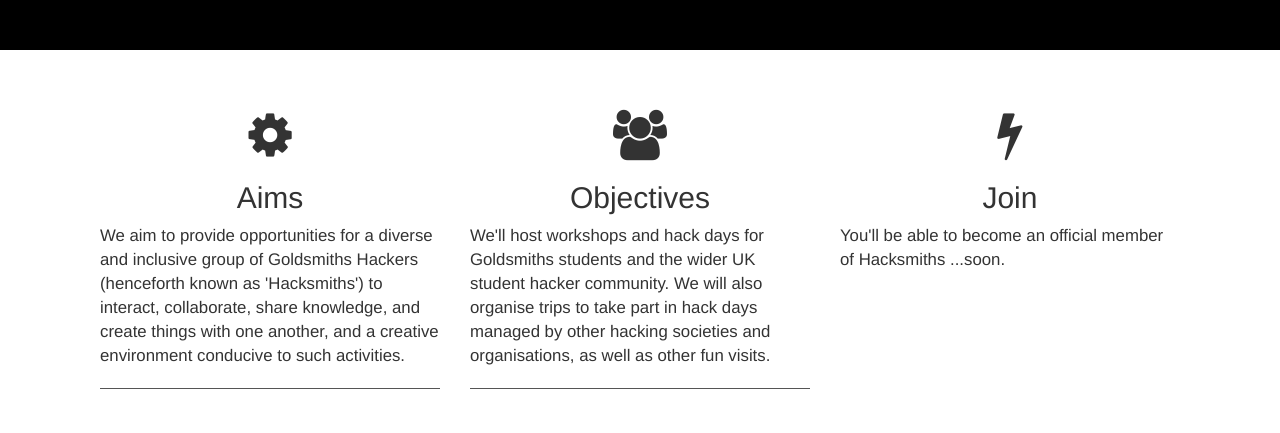
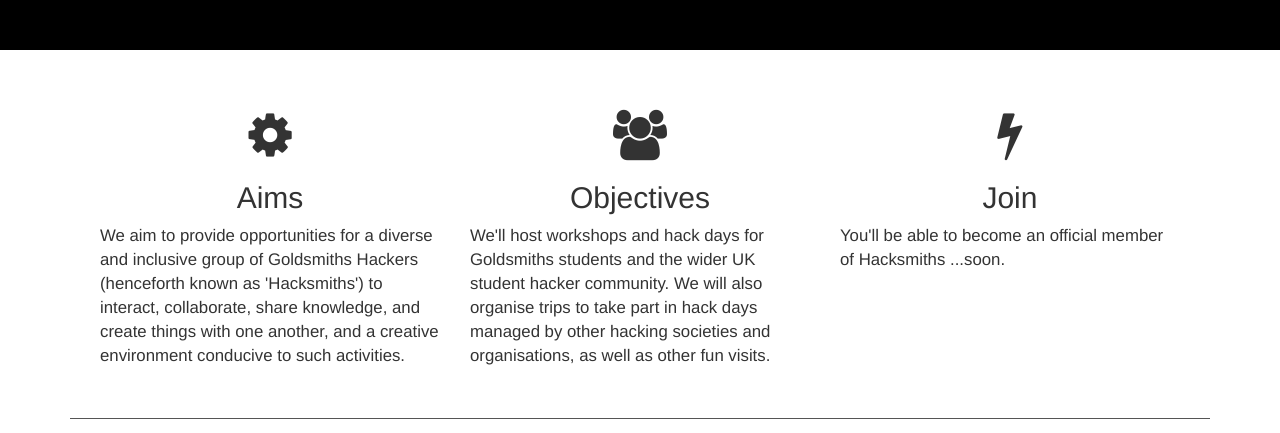
Before and after one commit to hacksmiths/hacksmiths-site, a plain HTML site: page index.html in a window 1280 px wide. Shown: the part 790-1223 px from the top of the page. Drawn offline with Linux system fonts and the light colour scheme.

Commit message:
kka;ldvnqweur

```diff
--- a/index.html
+++ b/index.html
@@ -78,14 +78,14 @@
                     <p class="text-justify">
                         We aim to provide opportunities for a diverse and inclusive group of Goldsmiths Hackers (henceforth known as 'Hacksmiths') to interact, collaborate, share knowledge, and create things with one another, and a creative environment conducive to such activities.
                     </p>
-                    <hr class="visible-xs-*">
+                    <hr class="visible-xs">
                 </div>
                 <div class="col-sm-4">
                 	<p class="text-center"><i class="fa fa-3x fa-users"></i></p>
                     <h2 class="text-center">Objectives</h2>
                     <p class="text-justify">We'll host workshops and hack days for Goldsmiths students and the wider UK student hacker community. We will also organise trips to take part in hack days managed by other hacking societies and organisations, as well as other fun visits.
                     </p>
-                    <hr class="visible-xs-*">
+                    <hr class="visible-xs">
                 </div>
                 <div class="col-sm-4">
                 	<p class="text-center"><i class="fa fa-3x fa-bolt"></i></p>
```
